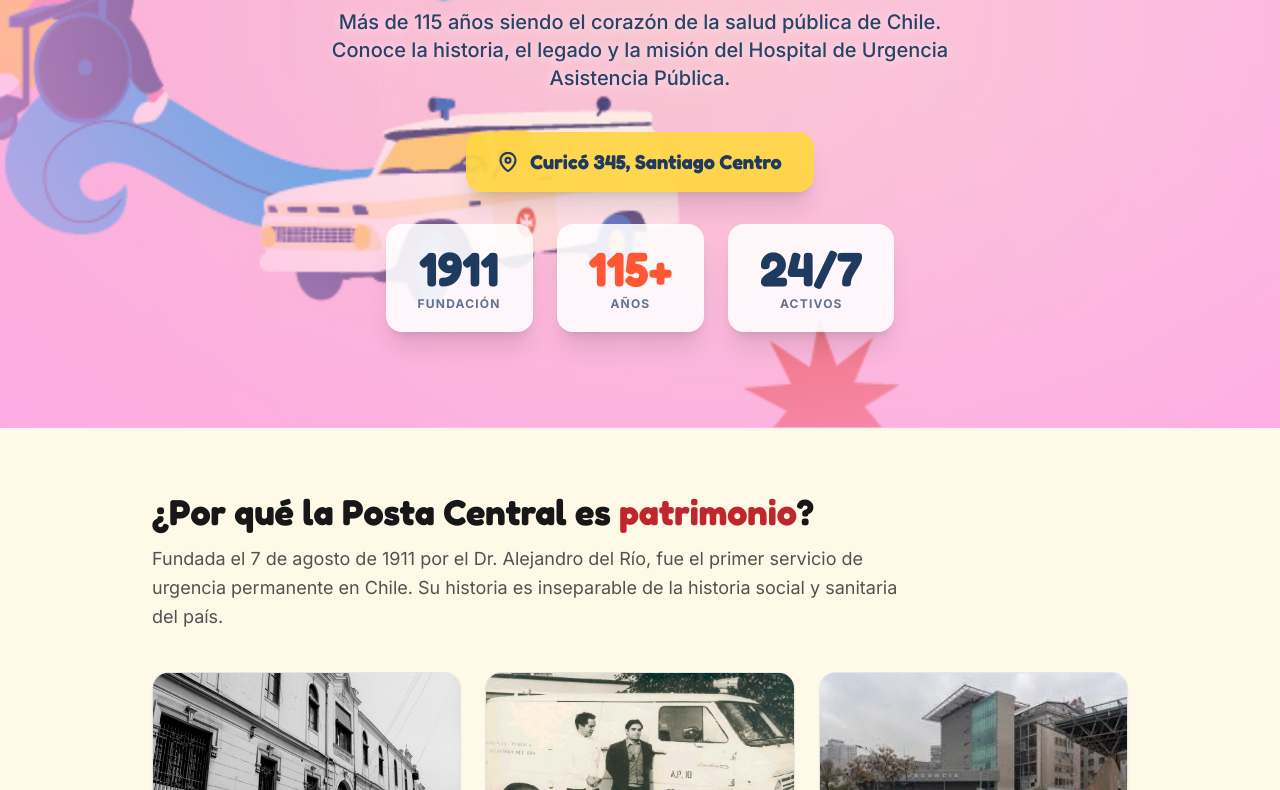
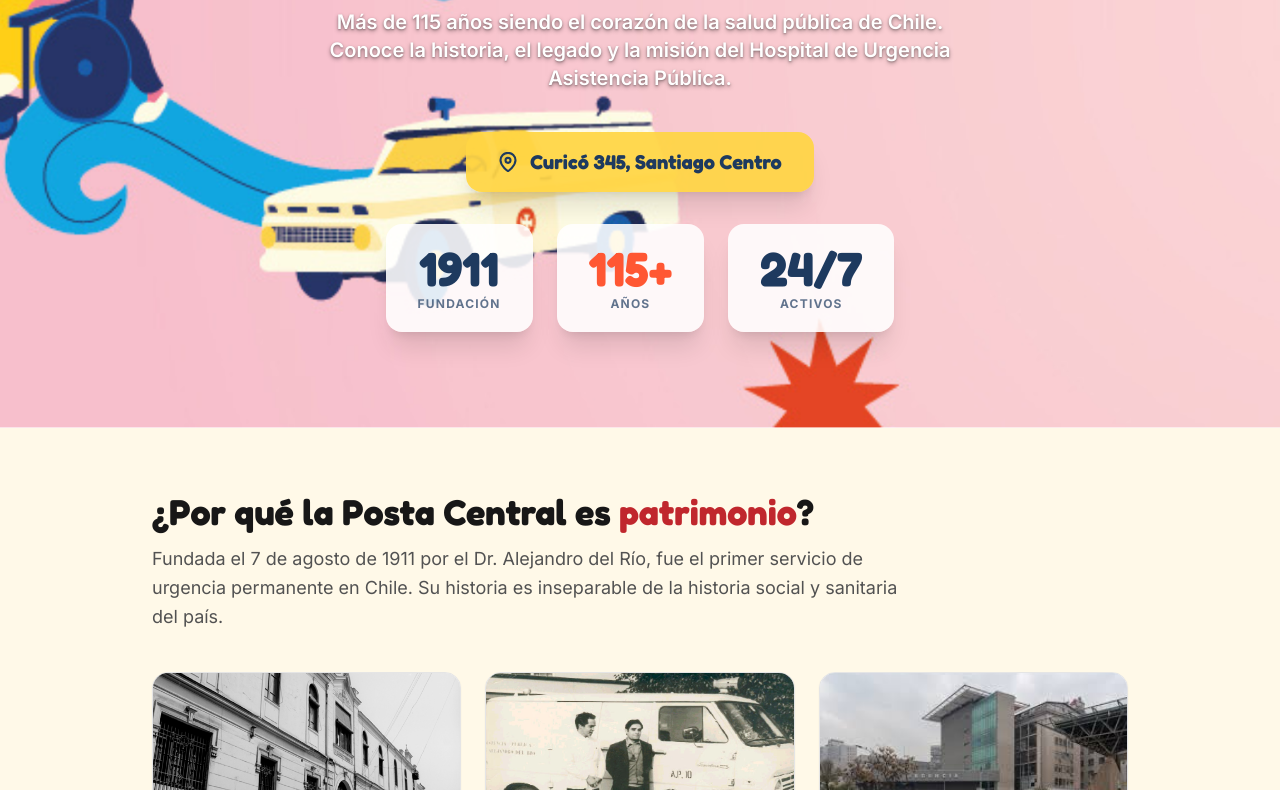
Before and after one commit to evelyncaceresburrows-cpu/dia-patrimonio-huap, a website: page public/index.html in a window 1280 px wide. Shown: the part 465-1255 px from the top of the page. Drawn offline with nearby package versions, Linux system fonts and the light colour scheme.

Commit message:
fix(hero): sin veladura sobre el banner, subtítulo en blanco con sombra para legibilidad

```diff
--- a/public/index.html
+++ b/public/index.html
@@ -268,9 +268,6 @@ h1, h2, h3, .font-display {
          class="hero-banner-img absolute inset-0 w-full h-full object-cover pointer-events-none select-none"
          onerror="this.style.display='none'">
 
-    <!-- Veladura suave para legibilidad del contenido -->
-    <div class="absolute inset-0 pointer-events-none" style="background: radial-gradient(ellipse at center, rgba(255,168,232,0.05) 0%, rgba(255,168,232,0.55) 60%, rgba(255,168,232,0.85) 100%);"></div>
-
     <div class="relative max-w-7xl mx-auto px-6 sm:px-12 py-16 sm:py-24 z-10">
       <div class="max-w-3xl mx-auto text-center">
       <!-- Badge fecha (texto en azul #1F59FF) -->
@@ -289,7 +286,7 @@ h1, h2, h3, .font-display {
            style="filter: drop-shadow(0 6px 24px rgba(255,255,255,0.45));">
 
       <!-- Subtitle -->
-      <p class="text-base sm:text-lg md:text-xl max-w-2xl mx-auto mb-10 leading-relaxed font-medium" style="color: rgba(30,58,95,0.95); text-shadow: 0 1px 10px rgba(255,255,255,0.7);">
+      <p class="text-base sm:text-lg md:text-xl max-w-2xl mx-auto mb-10 leading-relaxed font-semibold" style="color: #ffffff; text-shadow: 0 2px 4px rgba(0,0,0,0.35), 0 1px 2px rgba(0,0,0,0.3);">
         Más de 115 años siendo el corazón de la salud pública de Chile. Conoce la historia, el legado y la misión del Hospital de Urgencia Asistencia Pública.
       </p>
 
```
